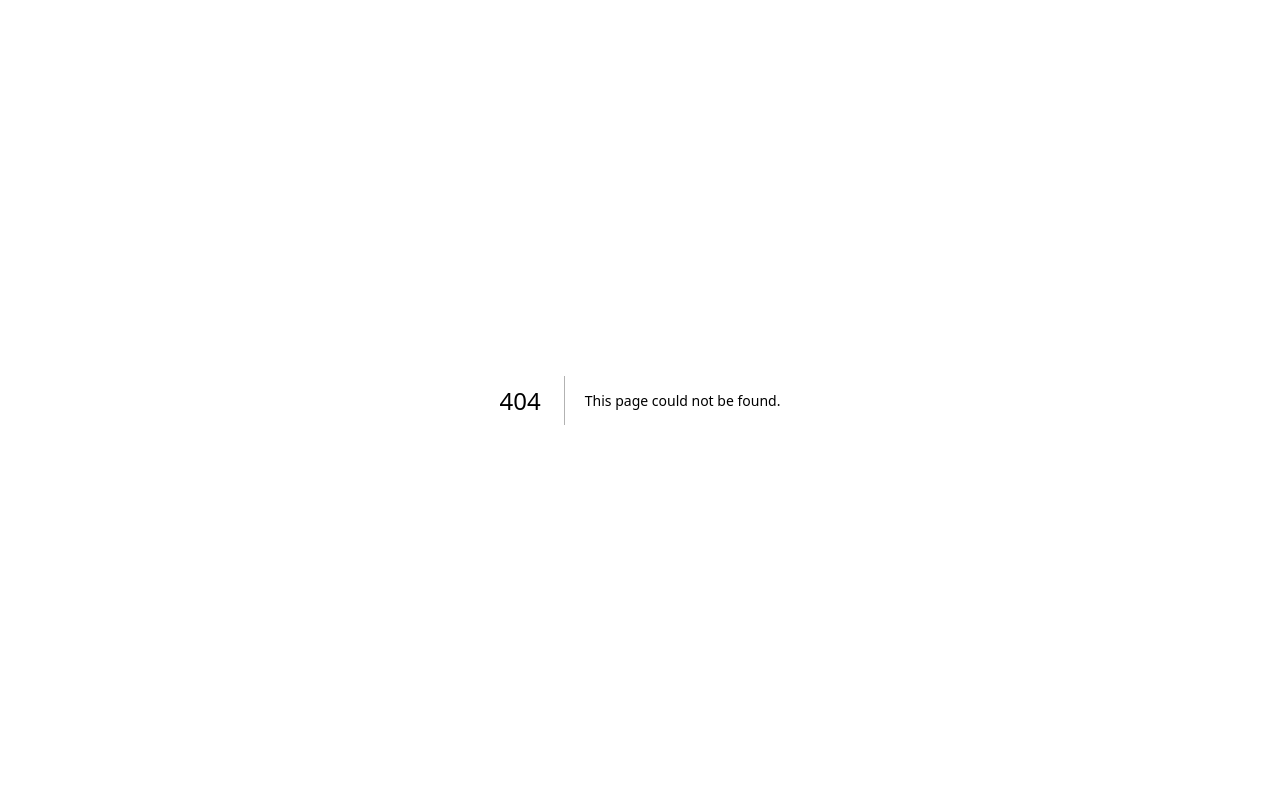
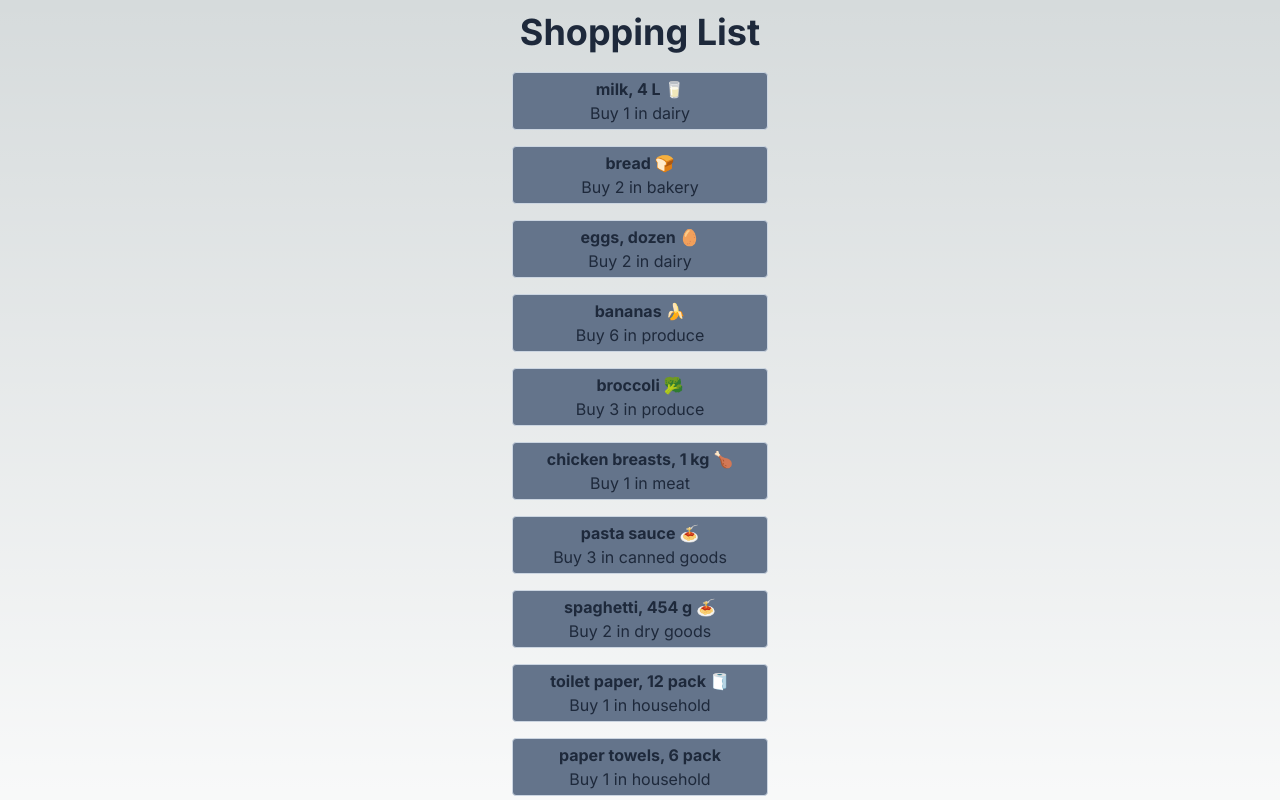
Before and after one commit to maecison/cprg306-assignments, a Next.js app: page /week3 in a window 1280 px wide. Before the commit this address had no page. Shown: the top 800 px of the page. Built offline with nearby package versions, Linux system fonts and the light colour scheme.

Commit message:
Week 3 assignment

```diff
--- a/app/page.js
+++ b/app/page.js
@@ -6,7 +6,12 @@
     <main>
       <h1>CPRG 306: Web Development 2 - Assignments</h1>
       <StudentInfo/>
-      <Link href= "/week2"> Week 2</Link>
+      <p>
+        <Link href= "/week2"> Week 2</Link>
+      </p>
+      <p>
+        <Link href= "/week3"> Week 3</Link>
+      </p>
     </main>
   );
 }
--- /dev/null
+++ b/app/week3/item-list.js
@@ -0,0 +1,151 @@
+import Item from "./item";
+
+export default function ItemList() {
+    const item1 = {
+        name: "milk, 4 L 🥛",
+        quantity: 1,
+        category: "dairy",
+    };
+
+    const item2 = {
+        name: "bread 🍞",
+        quantity: 2,
+        category: "bakery",
+    };
+
+    const item3 = {
+        name: "eggs, dozen 🥚",
+        quantity: 2,
+        category: "dairy",
+    };
+
+    const item4 = {
+        name: "bananas 🍌",
+        quantity: 6,
+        category: "produce",
+    };
+
+    const item5 = {
+        name: "broccoli 🥦",
+        quantity: 3,
+        category: "produce",
+    };
+
+    const item6 = {
+        name: "chicken breasts, 1 kg 🍗",
+        quantity: 1,
+        category: "meat",
+    };
+
+    const item7 = {
+        name: "pasta sauce 🍝",
+        quantity: 3,
+        category: "canned goods",
+    };
+
+    const item8 = {
+        name: "spaghetti, 454 g 🍝",
+        quantity: 2,
+        category: "dry goods",
+    };
+
+    const item9 = {
+        name: "toilet paper, 12 pack 🧻",
+        quantity: 1,
+        category: "household",
+    };
+
+    const item10 = {
+        name: "paper towels, 6 pack",
+        quantity: 1,
+        category: "household",
+    };
+
+    const item11 = {
+        name: "dish soap 🍽️",
+        quantity: 1,
+        category: "household",
+    };
+
+    const item12 = {
+        name: "hand soap 🧼",
+        quantity: 4,
+        category: "household",
+    };
+
+    return (
+        <>
+            <Item
+                name = {item1.name}
+                category = {item1.category}
+                quantity = {item1.quantity}
+            />
+
+            <Item
+                name={item2.name}
+                category={item2.category}
+                quantity={item2.quantity}
+            />
+
+            <Item
+                name={item3.name}
+                category={item3.category}
+                quantity={item3.quantity}
+            />
+
+            <Item
+                name={item4.name}
+                category={item4.category}
+                quantity={item4.quantity}
+            />
+
+            <Item
+                name={item5.name}
+                category={item5.category}
+                quantity={item5.quantity}
+            />
+
+            <Item
+                name={item6.name}
+                category={item6.category}
+                quantity={item6.quantity}
+            />
+
+            <Item
+                name={item7.name}
+                category={item7.category}
+                quantity={item7.quantity}
+            />
+
+            <Item
+                name={item8.name}
+                category={item8.category}
+                quantity={item8.quantity}
+            />
+
+            <Item
+                name={item9.name}
+                category={item9.category}
+                quantity={item9.quantity}
+            />
+
+            <Item
+                name={item10.name}
+                category={item10.category}
+                quantity={item10.quantity}
+            />
+
+            <Item
+                name={item11.name}
+                category={item11.category}
+                quantity={item11.quantity}
+            />
+
+            <Item
+                name={item12.name}
+                category={item12.category}
+                quantity={item12.quantity}
+            />
+        </>
+    );
+}
--- /dev/null
+++ b/app/week3/item.js
@@ -0,0 +1,10 @@
+export default function Item({ name, quantity, category }) {
+    return (
+        <div className="flex justify-center">
+            <div className= "border border-slate-300 bg-slate-500 text-slate-800 text-center w-64 max-w-xs m-2 p-1 rounded">
+                <p className= "font-bold"> {name}</p>
+                <p>Buy {quantity} in {category}</p>
+            </div>
+        </div>
+    );
+}
--- /dev/null
+++ b/app/week3/page.js
@@ -0,0 +1,10 @@
+import ItemList from "./item-list";
+
+export default function Page() {
+    return (
+        <main>
+            <h1 className = "flex justify-center text-4xl font-bold m-3 text-slate-800">Shopping List</h1>
+            <ItemList />
+        </main>
+    );
+}
```
